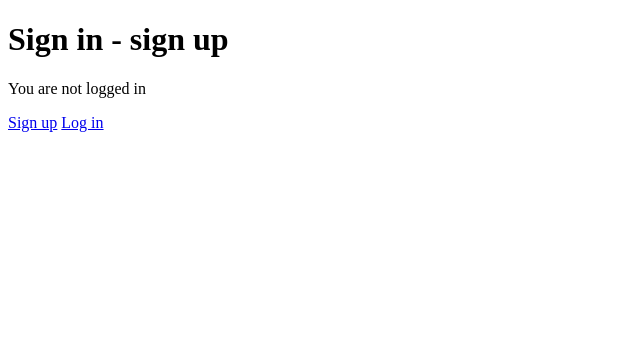
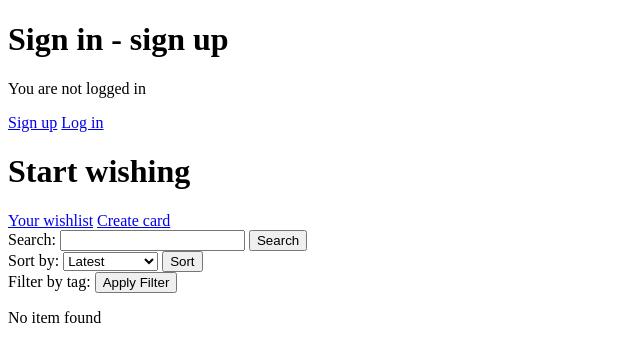
Before and after one commit to 582-41W-VA/WishCraft, a Django app: page / in a window 1280 px wide. Shown: the top 362 px of the page, without its empty margins (0-640 px from the left). Run offline with Django 5.2, Linux system fonts and the light colour scheme.

Commit message:
Add a  section for all the cards

```diff
--- a/app/templates/app/home.html
+++ b/app/templates/app/home.html
@@ -1,8 +1,8 @@
 <!DOCTYPE html>
 <html lang="en">
   <head>
-    <meta charset="UTF-8">
-    <meta name="viewport" content="width=device-width, initial-scale=1.0">
+    <meta charset="UTF-8" />
+    <meta name="viewport" content="width=device-width, initial-scale=1.0" />
     <title>Document</title>
   </head>
   <body>
@@ -17,5 +17,57 @@
     <a href="{% url 'login' %}">Log in</a>
     {% endif %}
 
+    <h1>Start wishing</h1>
+    <a href="{% url 'user_list' %}">Your wishlist</a>
+    <a href="{% url 'create_card' %}">Create card</a>
+
+    <form method="GET">
+        {% csrf_token %}
+        <label for="search">Search:</label>
+        <input type="text" id="search" name="search" value="{{ request.GET.search }}">
+        <button type="submit">Search</button>
+    </form>
+
+    <form method="GET">
+        {% csrf_token %}
+        <label for="sort">Sort by:</label>
+        <select id="sort" name="sort">
+            <option value="latest" {% if sort_by == 'latest' %}selected{% endif %}>Latest</option>
+            <option value="oldest" {% if sort_by == 'oldest' %}selected{% endif %}>Oldest</option>
+            <option value="likes" {% if sort_by == 'likes' %}selected{% endif %}>Likes</option>
+            <option value="alphabetical" {% if sort_by == 'alphabetical' %}selected{% endif %}>Alphabetical</option>
+        </select>
+        <button type="submit">Sort</button>
+    </form>
+
+    <form method="GET">
+        {% csrf_token %}
+        <label>Filter by tag:</label>
+        {% for tag in tags %}
+            <input type="checkbox" name="tags" value="{{ tag.id }}" {% if tag.id|stringformat:"s" in selected_tags %}checked{% endif %}>
+            <label>{{ tag.name }}</label>
+        {% endfor %}
+        <button type="submit">Apply Filter</button>
+    </form>
+
+    {% if selected_cards %}
+        {% for selected_card in selected_cards %}
+            <article>
+                <h2>{{ selected_card.title }}</h2>
+                <a href="{% url 'card_detail' selected_card.id %}">
+                    <img src="{{ selected_card.image }}" alt="{{ selected_card.title }}" width="250px" />
+                </a>
+                <p>{{ selected_card.user }}</p>
+                <span>{{ selected_card.likes }}</span>
+                <ul>
+                    {% for tag in selected_card.tag.all %}
+                    <li>{{ tag.name }}</li>
+                    {% endfor %}
+                </ul>
+            </article>
+        {% endfor %}
+        {% else %}
+        <p>No item found</p>
+    {% endif %}
   </body>
 </html>
```
Lines whose indentation alone changed are shown as unchanged.
